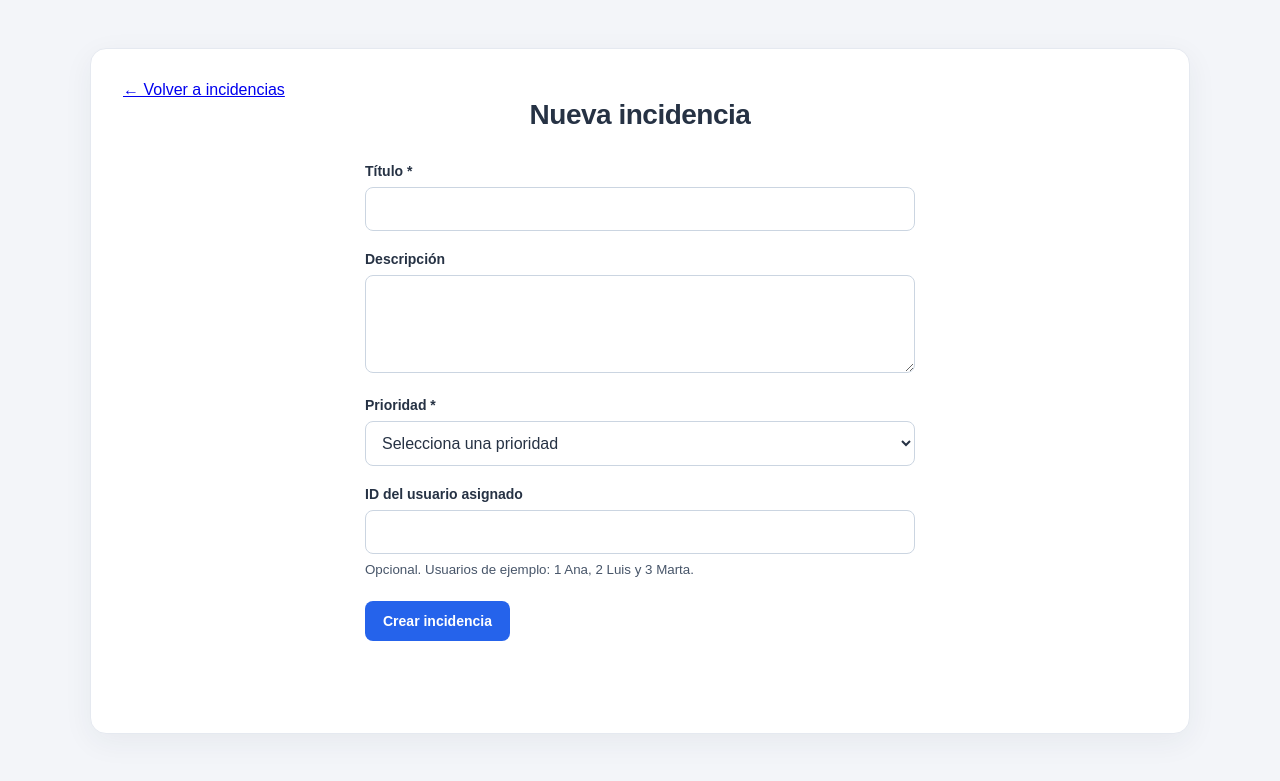
After one commit to mandy9408/prueba-java-incidencias, a Spring Boot app: page /crearIncidencia.html in a window 1280 px wide. The commit adds this page. Shown: the top 781 px of the page. Run offline with Spring Boot 4, Linux system fonts and the light colour scheme.

Commit message:
Añade formulario y enlace para crear incidencias desde index.html

```diff
--- a/src/main/java/com/app/incidencias/model/Incidencia.java
+++ b/src/main/java/com/app/incidencias/model/Incidencia.java
@@ -39,7 +39,7 @@ public class Incidencia {
     private LocalDateTime fechaCreacion;
 
     @ManyToOne
-    @JoinColumn(name = "usuario_id", nullable = false)
+    @JoinColumn(name = "usuario_id")
     private Usuario usuario;
 
     protected Incidencia() {
--- a/src/main/java/com/app/incidencias/repository/IncidenciaRepository.java
+++ b/src/main/java/com/app/incidencias/repository/IncidenciaRepository.java
@@ -6,6 +6,7 @@ import org.springframework.data.jpa.repository.JpaRepository;
 
 import com.app.incidencias.model.Estado;
 import com.app.incidencias.model.Incidencia;
+//Consulta y guarda datos.
 
 public interface IncidenciaRepository extends JpaRepository<Incidencia, Long> {
 
--- a/src/main/resources/schema.sql
+++ b/src/main/resources/schema.sql
@@ -1,8 +1,13 @@
+
+-- Un usuario puede tener varias incidencias asignadas.
+-- Una incidencia puede estar sin asignar o tener un usuario.
 CREATE TABLE usuarios (
     id BIGINT GENERATED BY DEFAULT AS IDENTITY PRIMARY KEY,
     nombre VARCHAR(100) NOT NULL,
     email VARCHAR(255) NOT NULL UNIQUE
 );
+
+
 
 CREATE TABLE incidencias (
     id BIGINT GENERATED BY DEFAULT AS IDENTITY PRIMARY KEY,
--- /dev/null
+++ b/src/main/resources/static/crearIncidencia.html
@@ -0,0 +1,47 @@
+<!DOCTYPE html>
+<html lang="es">
+<head>
+    <meta charset="UTF-8">
+    <meta name="viewport" content="width=device-width, initial-scale=1.0">
+    <title>Nueva incidencia</title>
+    <link rel="stylesheet" href="styles.css">
+    <script src="crear.js" defer></script>
+</head>
+<body>
+    <main>
+        <a href="/">← Volver a incidencias</a>
+
+        <h1>Nueva incidencia</h1>
+
+        <form id="formulario">
+            <label for="titulo">Título *</label>
+            <input id="titulo" type="text" maxlength="100" required>
+
+            <label for="descripcion">Descripción</label>
+            <textarea id="descripcion" maxlength="2000" rows="4"></textarea>
+
+            <label for="prioridad">Prioridad *</label>
+            <select id="prioridad" required>
+                <option value="">Selecciona una prioridad</option>
+                <option value="BAJA">Baja</option>
+                <option value="MEDIA">Media</option>
+                <option value="ALTA">Alta</option>
+            </select>
+
+            <label for="usuarioId">ID del usuario asignado</label>
+            <input id="usuarioId" type="number" min="1" step="1"
+                   aria-describedby="ayuda-usuario">
+
+            <small id="ayuda-usuario">
+                Opcional. Usuarios de ejemplo: 1 Ana, 2 Luis y 3 Marta.
+            </small>
+
+            <button class="boton" id="guardar" type="submit">
+                Crear incidencia
+            </button>
+
+            <p id="mensaje" role="status"></p>
+        </form>
+    </main>
+</body>
+</html>
--- /dev/null
+++ b/src/main/resources/static/styles.css
@@ -0,0 +1,196 @@
+
+
+* {
+    box-sizing: border-box;
+}
+
+body {
+    margin: 0;
+    padding: 48px 20px;
+    font-family: Arial, sans-serif;
+    color: #263244;
+    background-color: #f3f5f9;
+}
+
+main {
+    max-width: 1100px;
+    margin: 0 auto;
+    padding: 32px;
+    background-color: white;
+    border: 1px solid #e5e9f0;
+    border-radius: 16px;
+    box-shadow: 0 8px 30px rgba(30, 45, 70, 0.06);
+    overflow-x: auto;
+}
+
+h1 {
+    margin: 0 0 32px;
+    text-align: center;
+    font-size: 28px;
+    letter-spacing: -0.5px;
+}
+
+label {
+    margin-right: 10px;
+    font-size: 14px;
+    font-weight: 600;
+}
+
+select {
+    padding: 10px 14px;
+    font: inherit;
+    font-size: 14px;
+    color: #263244;
+    background-color: white;
+    border: 1px solid #cbd5e1;
+    border-radius: 8px;
+    cursor: pointer;
+}
+
+select:focus-visible {
+    outline: 3px solid #bfdbfe;
+    outline-offset: 2px;
+    border-color: #2563eb;
+}
+
+select:disabled {
+    opacity: 0.6;
+    cursor: wait;
+}
+
+#mensaje {
+    min-height: 20px;
+    margin: 20px 0;
+    font-size: 14px;
+    color: #475569;
+}
+
+table {
+    width: 100%;
+    border-collapse: collapse;
+    font-size: 14px;
+}
+
+th,
+td {
+    padding: 16px;
+    text-align: left;
+    border-bottom: 1px solid #e5e9f0;
+}
+
+th {
+    color: #475569;
+    background-color: #f8fafc;
+    font-size: 12px;
+    text-transform: uppercase;
+    letter-spacing: 0.5px;
+    white-space: nowrap;
+}
+
+td {
+    overflow-wrap: anywhere;
+}
+
+tbody tr:hover {
+    background-color: #f8fafc;
+}
+
+tbody tr:last-child td {
+    border-bottom: none;
+}
+
+@media (max-width: 600px) {
+    body {
+        padding: 20px 12px;
+    }
+
+    main {
+        padding: 20px;
+    }
+
+    h1 {
+        font-size: 24px;
+    }
+
+    label {
+        display: block;
+        margin-bottom: 8px;
+    }
+
+    select {
+        width: 100%;
+    }
+
+    th,
+    td {
+        padding: 12px;
+    }
+}
+.boton {
+    display: inline-block;
+    padding: 12px 18px;
+    border: none;
+    border-radius: 8px;
+    background-color: #2563eb;
+    color: white;
+    font: inherit;
+    font-size: 14px;
+    font-weight: 600;
+    text-decoration: none;
+    cursor: pointer;
+}
+
+.boton:hover {
+    background-color: #1d4ed8;
+}
+
+.boton:disabled {
+    opacity: 0.6;
+    cursor: wait;
+}
+
+.boton:focus-visible {
+    outline: 3px solid #93c5fd;
+    outline-offset: 3px;
+}
+
+form {
+    max-width: 550px;
+    margin: 0 auto;
+}
+
+form label {
+    display: block;
+    margin: 20px 0 8px;
+}
+
+form input,
+form textarea,
+form select {
+    width: 100%;
+    padding: 12px;
+    border: 1px solid #cbd5e1;
+    border-radius: 8px;
+    font: inherit;
+}
+
+form textarea {
+    resize: vertical;
+}
+
+form input:focus-visible,
+form textarea:focus-visible {
+    outline: 3px solid #bfdbfe;
+    outline-offset: 2px;
+    border-color: #2563eb;
+}
+
+form small {
+    display: block;
+    margin-top: 8px;
+    color: #475569;
+}
+
+form button {
+    margin-top: 24px;
+}
```
Also changed, not shown: src/main/resources/static/crearIncidencia.js (added, +57 -0 lines), src/main/resources/static/index.html (+1 -131 lines).
